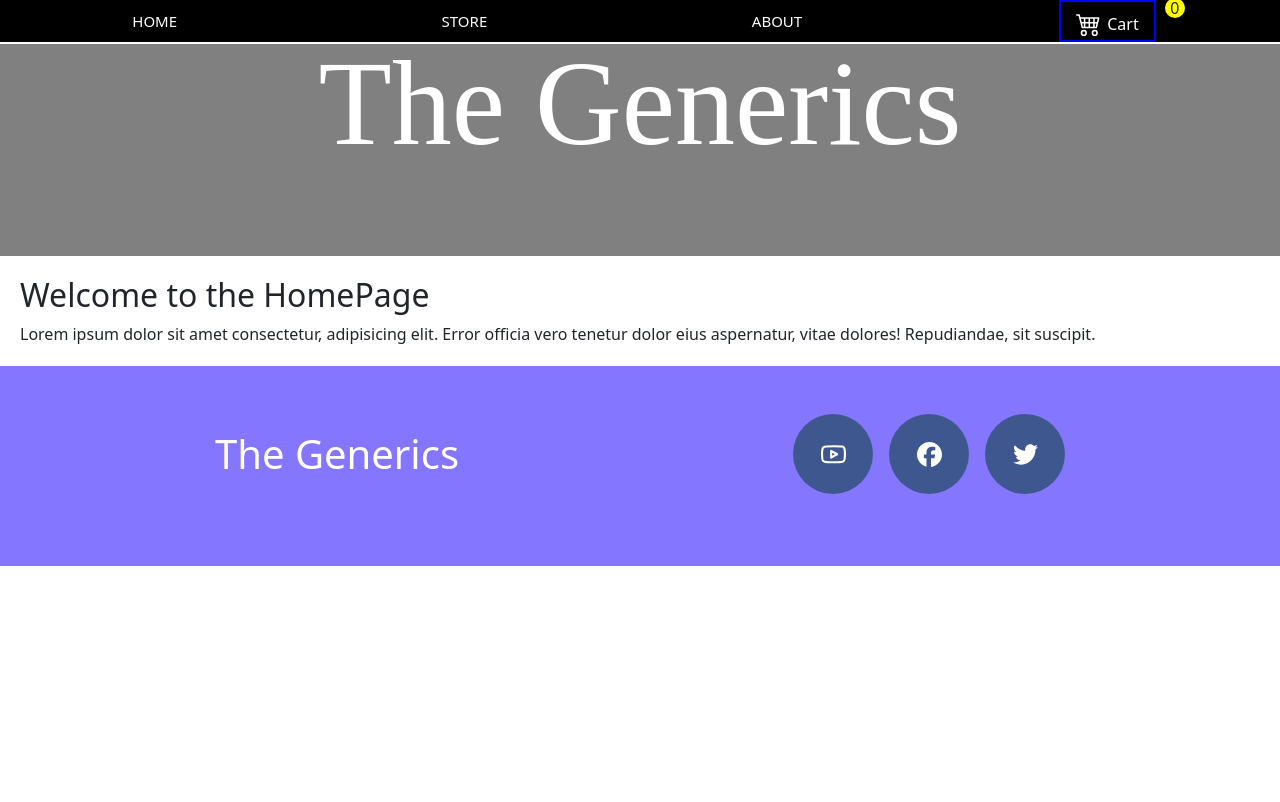
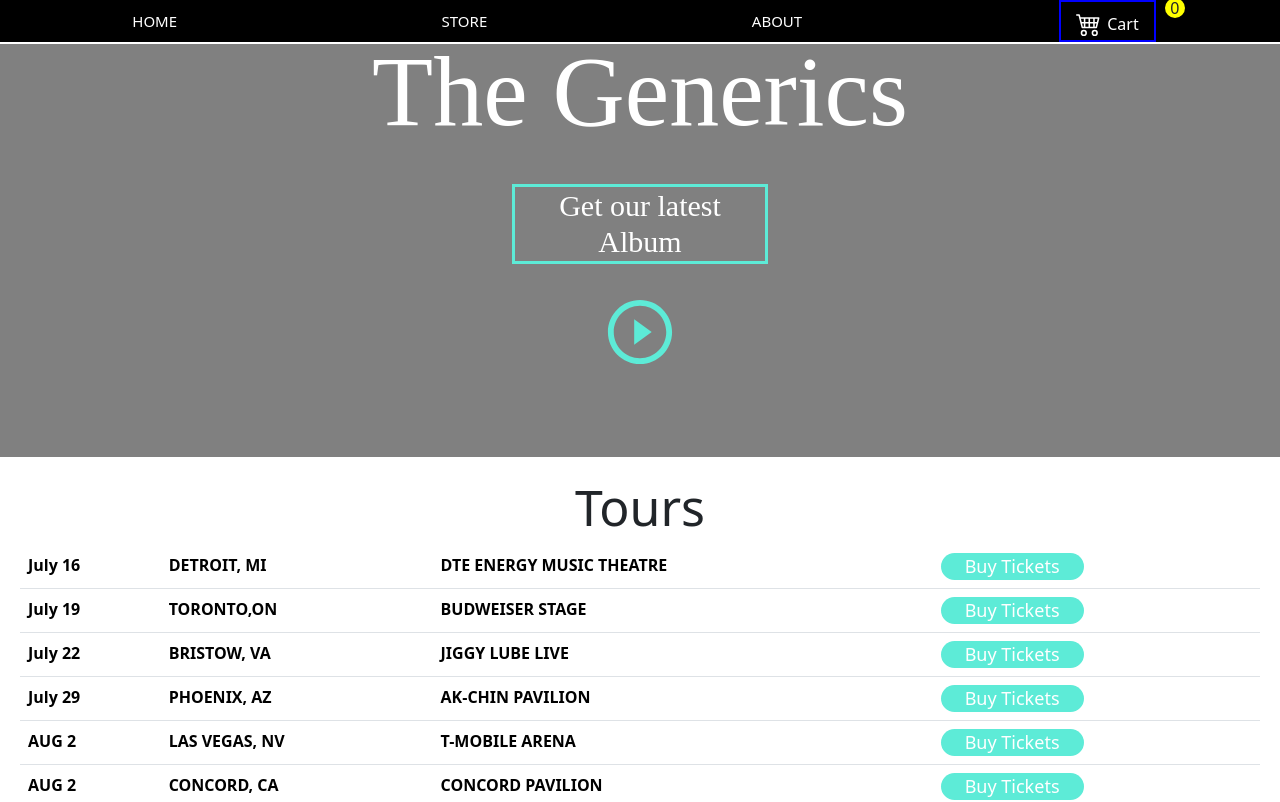
Before and after one commit to CoolShivas/React_Building_Ecommerce_Website, a React (Vite) app in the folder Building_Ecommerce_Website/: page / in a window 1280 px wide. Shown: the top 802 px of the page. Built offline with nearby package versions, Linux system fonts and the light colour scheme.

Commit message:
Implement_HomePage_with_Data_and_CSS

```diff
--- a/Building_Ecommerce_Website/src/MenuNavbar/HomePage.jsx
+++ b/Building_Ecommerce_Website/src/MenuNavbar/HomePage.jsx
@@ -1,13 +1,72 @@
+import classes from "./HomePage.module.css";
+
 const HomePage = () => {
   return (
-    <>
-      <h2> Welcome to the HomePage</h2>
-      <p>
-        Lorem ipsum dolor sit amet consectetur, adipisicing elit. Error officia
-        vero tenetur dolor eius aspernatur, vitae dolores! Repudiandae, sit
-        suscipit.
-      </p>
-    </>
+    <div className={classes.homepage_container}>
+      {/* <h2> Welcome to the HomePage</h2> */}
+      <h2 className={classes.tour_heading}> Tours </h2>
+      <table className="table">
+        <tbody>
+          {/* first row */}
+          <tr>
+            <th> July 16 </th>
+            <th>DETROIT, MI</th>
+            <th>DTE ENERGY MUSIC THEATRE</th>
+            <th>
+              <button className={classes.btn}> buy tickets </button>
+            </th>
+          </tr>
+
+          {/* second row */}
+          <tr>
+            <th> July 19 </th>
+            <th>TORONTO,ON</th>
+            <th>BUDWEISER STAGE</th>
+            <th>
+              <button className={classes.btn}> buy tickets </button>
+            </th>
+          </tr>
+          {/* third row */}
+          <tr>
+            <th> July 22 </th>
+            <th>BRISTOW, VA</th>
+            <th>JIGGY LUBE LIVE</th>
+            <th>
+              <button className={classes.btn}> buy tickets </button>
+            </th>
+          </tr>
+
+          {/* fourth row */}
+          <tr>
+            <th> July 29 </th>
+            <th>PHOENIX, AZ</th>
+            <th>AK-CHIN PAVILION</th>
+            <th>
+              <button className={classes.btn}> buy tickets </button>
+            </th>
+          </tr>
+
+          {/* fifth row */}
+          <tr>
+            <th> AUG 2 </th>
+            <th>LAS VEGAS, NV</th>
+            <th>T-MOBILE ARENA</th>
+            <th>
+              <button className={classes.btn}> buy tickets </button>
+            </th>
+          </tr>
+          {/* sixth row */}
+          <tr>
+            <th> AUG 2 </th>
+            <th>CONCORD, CA</th>
+            <th>CONCORD PAVILION</th>
+            <th>
+              <button className={classes.btn}> buy tickets </button>
+            </th>
+          </tr>
+        </tbody>
+      </table>
+    </div>
   );
 };
 
--- /dev/null
+++ b/Building_Ecommerce_Website/src/MenuNavbar/HomePage.module.css
@@ -0,0 +1,24 @@
+.tour_heading {
+  text-align: center;
+  font-size: 50px;
+}
+
+.homepage_container {
+  /* background-color: orange; */
+}
+
+.btn {
+  background-color: #5debd7;
+  text-transform: capitalize;
+  font-size: 18px;
+  font-weight: 500;
+  color: white;
+  border: none;
+  padding: 0 1.5rem;
+
+  border-radius: 15px;
+  -webkit-border-radius: 15px;
+  -moz-border-radius: 15px;
+  -ms-border-radius: 15px;
+  -o-border-radius: 15px;
+}
--- a/Building_Ecommerce_Website/src/components/AppName.jsx
+++ b/Building_Ecommerce_Website/src/components/AppName.jsx
@@ -1,10 +1,18 @@
+import { CgPlayButtonO } from "react-icons/cg";
 import classes from "./AppName.module.css";
 
-
-const AppName = () =>{
-    return <center>
-        <h1 className={classes.generic}> The Generics </h1>
+const AppName = () => {
+  return (
+    <center>
+      <div className={classes.generic}>
+        <h1> The Generics </h1>
+        <h4> Get our latest Album </h4>
+        <span className={classes.appName_span}>
+          <CgPlayButtonO />
+        </span>
+      </div>
     </center>
-}
+  );
+};
 
 export default AppName;
--- a/Building_Ecommerce_Website/src/components/AppName.module.css
+++ b/Building_Ecommerce_Website/src/components/AppName.module.css
@@ -1,10 +1,30 @@
-.generic{
+.generic {
   background-color: gray;
   width: 100%;
   height: auto;
-    font-size: 120px;
   padding-bottom: 5rem;
   color: white;
-    font-family: 'Times New Roman', Times, serif;
+  font-family: "Times New Roman", Times, serif;
   padding-top: 2rem;
+
+  & h1 {
+    font-size: 100px;
+    padding-bottom: 1.5rem;
   }
+
+  & h4 {
+    border: 3px solid #5debd7;
+    width: 20%;
+    height: 10vh;
+    font-size: 30px;
+    display: flex;
+    justify-content: center;
+    align-items: center;
+  }
+}
+
+.appName_span {
+  /* background-color: red; */
+  font-size: 70px;
+  color: #5debd7;
+}
```
Lines whose indentation alone changed are shown as unchanged.
